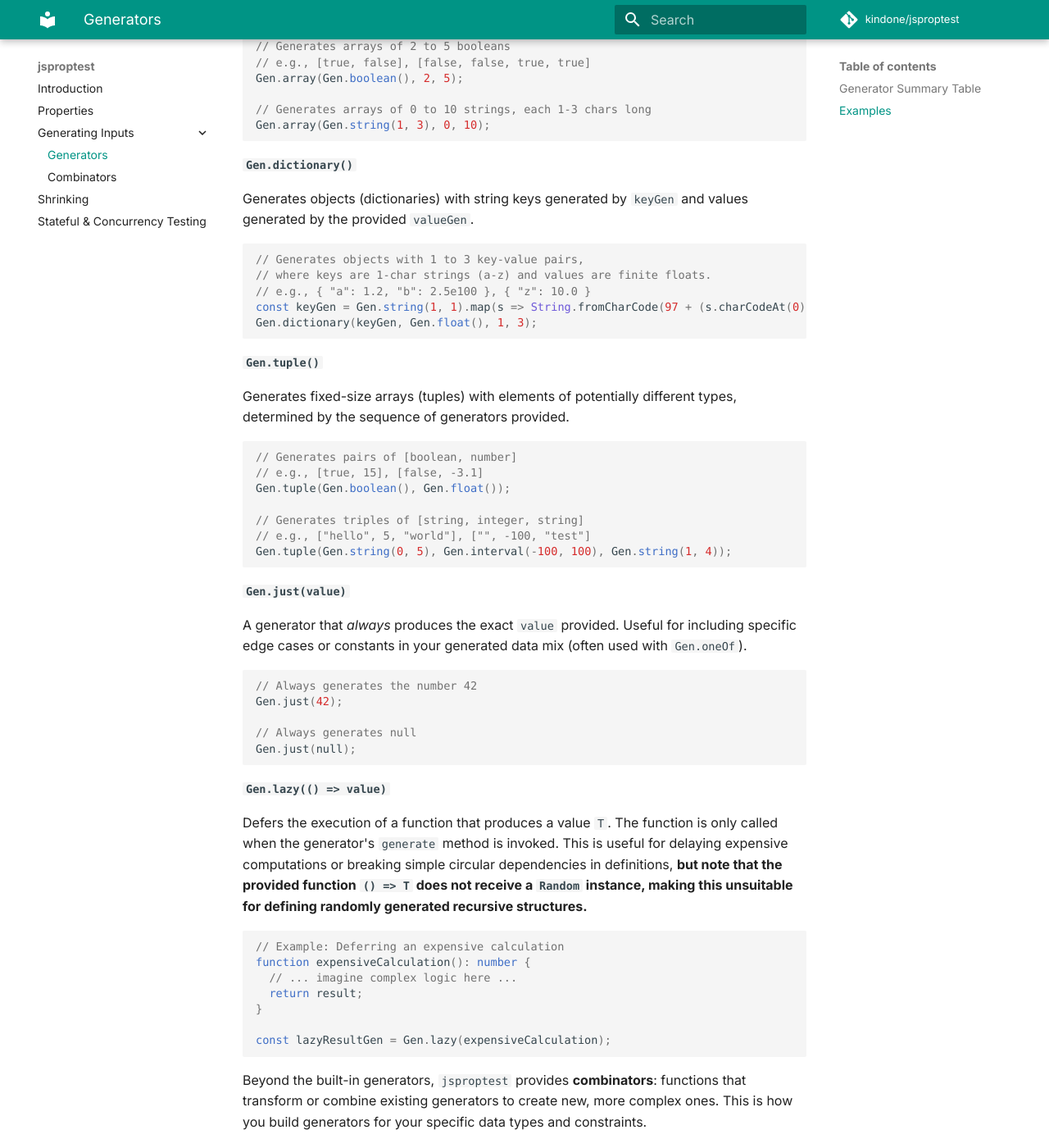
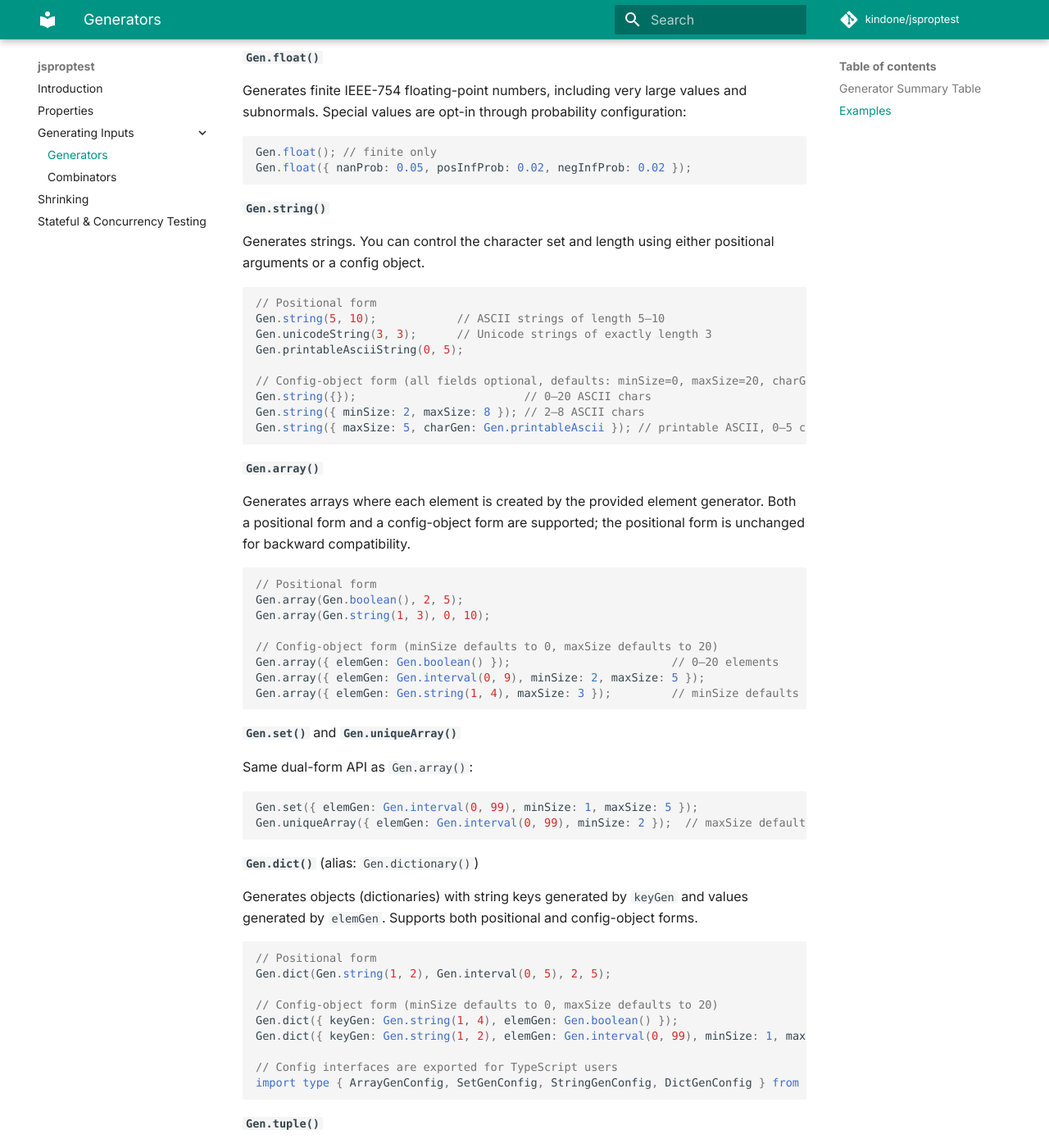
Before and after one commit to kindone/jsproptest, an MkDocs documentation site: the page built from docs/generators.md, in a window 1280 px wide and 1400 px high, scrolled down 2824 px. Shown: the whole window at 82% size. Built offline with MkDocs 1.6.1 and Material for MkDocs 9.7.7, drawn with Linux system fonts in a browser that asks for light colours; some web fonts are replaced; comment, search, counter and statistics services are not loaded; some of the changed text lies outside the part shown.

Commit message:
docs: update TODO and generators.md for config-object overloads
- Move two completed items (float nan/inf config, maxDurationMs) from
  Open to Completed in TODO.md
- Add completed entry for container/string/dict/set config-object overloads
  (ArrayGenConfig, SetGenConfig, StringGenConfig, DictGenConfig)
- docs/generators.md: expand summary table to show both positional and
  config-object forms for array/uniqueArray/set/string/dict; add
  config-object usage examples in the Examples section

Co-Authored-By: Claude Sonnet 4.6 <noreply@anthropic.com>

````diff
--- a/docs/generators.md
+++ b/docs/generators.md
@@ -19,10 +19,16 @@ Generators are the foundation of property-based testing in `jsproptest`. They ar
 | `Gen.unicodeString(...)`  | Generates strings containing Unicode chars.                     | `minLength` (def: 0), `maxLength` (def: 10)        | `Gen.unicodeString(1, 8)`                             |
 | `Gen.printableAsciiString(...)` | Generates strings containing only printable ASCII chars.  | `minLength` (def: 0), `maxLength` (def: 10)        | `Gen.printableAsciiString(5, 5)`                      |
 | **Containers**            |                                                                 |                                                    |                                                       |
-| `Gen.array(elem, minL, maxL)` | Generates arrays with elements from `elem`.                   | `elementGen`, `minLength` (def: 0), `maxLength` (def: 10) | `Gen.array(Gen.boolean(), 2, 4)`                      |
-| `Gen.uniqueArray(elem, minL, maxL)` | Generates arrays with unique elements from `elem`.    | `elementGen`, `minLength` (def: 0), `maxLength` (def: 10) | `Gen.uniqueArray(Gen.interval(1, 10), 3, 3)`          |
-| `Gen.set(elem, minS, maxS)`   | Generates `Set` objects with elements from `elem`.            | `elementGen`, `minSize` (def: 0), `maxSize` (def: 10)   | `Gen.set(Gen.interval(1, 3), 1, 3)`                   |
-| `Gen.dictionary(keyGen, valGen, minS, maxS)` | Generates objects with keys from `keyGen` and values from `valGen`. | `keyGen`, `valueGen`, `minSize` (def: 0), `maxSize` (def: 10)   | `Gen.dictionary(Gen.string(1, 2), Gen.interval(0, 5), 2, 5)` |
+| `Gen.array(elem, minL, maxL)` | Generates arrays with elements from `elem` (positional form). | `elementGen`, `minLength` (def: 0), `maxLength` (def: 20) | `Gen.array(Gen.boolean(), 2, 4)`                      |
+| `Gen.array({ elemGen, minSize?, maxSize? })` | Config-object form of `Gen.array`.              | `ArrayGenConfig<T>`                                | `Gen.array({ elemGen: Gen.interval(0, 9), maxSize: 5 })` |
+| `Gen.uniqueArray(elem, minL, maxL)` | Generates sorted arrays with unique elements (positional). | `elementGen`, `minLength` (def: 0), `maxLength` (def: 20) | `Gen.uniqueArray(Gen.interval(1, 10), 3, 3)`          |
+| `Gen.uniqueArray({ elemGen, minSize?, maxSize? })` | Config-object form of `Gen.uniqueArray`.    | `ArrayGenConfig<T>`                                | `Gen.uniqueArray({ elemGen: Gen.interval(0, 99), minSize: 2 })` |
+| `Gen.set(elem, minS, maxS)`   | Generates `Set` objects (positional form).                | `elementGen`, `minSize` (def: 0), `maxSize` (def: 20)   | `Gen.set(Gen.interval(1, 3), 1, 3)`                   |
+| `Gen.set({ elemGen, minSize?, maxSize? })` | Config-object form of `Gen.set`.                  | `SetGenConfig<T>`                                  | `Gen.set({ elemGen: Gen.interval(0, 99), maxSize: 5 })` |
+| `Gen.string(minL, maxL, charGen?)` | Generates strings (positional form, defaults to ASCII).  | `minLength` (def: 0), `maxLength` (def: 20), `charGen?` | `Gen.string(0, 5)`                                    |
+| `Gen.string({ minSize?, maxSize?, charGen? })` | Config-object form of `Gen.string`.             | `StringGenConfig`                                  | `Gen.string({ minSize: 2, maxSize: 8 })`              |
+| `Gen.dict(keyGen, valGen, minS, maxS)` | Generates objects (positional form, alias `Gen.dictionary`). | `keyGen`, `elemGen`, `minSize` (def: 0), `maxSize` (def: 20) | `Gen.dict(Gen.string(1, 2), Gen.interval(0, 5), 2, 5)` |
+| `Gen.dict({ keyGen, elemGen, minSize?, maxSize? })` | Config-object form of `Gen.dict`.              | `DictGenConfig<T>`                                 | `Gen.dict({ keyGen: Gen.string(1,4), elemGen: Gen.boolean() })` |
 | `Gen.tuple(...gens)`      | Generates fixed-size arrays (tuples) from `gens`.             | `...elementGens`                                   | `Gen.tuple(Gen.number(), Gen.string())`             |
 | **Special**               |                                                                 |                                                    |                                                       |
 | `Gen.just(value)`         | Always generates the provided `value`.                          | `value`                                            | `Gen.just(null)`                                      |
@@ -45,42 +51,58 @@ Gen.float({ nanProb: 0.05, posInfProb: 0.02, negInfProb: 0.02 });
 
 **`Gen.string()`**
 
-Generates strings. You can control the character set and length.
+Generates strings. You can control the character set and length using either positional arguments or a config object.
 
 ```typescript
-// Generates ASCII strings of length 5 to 10
-Gen.string(5, 10); // Default character set is printable ASCII
+// Positional form
+Gen.string(5, 10);            // ASCII strings of length 5–10
+Gen.unicodeString(3, 3);      // Unicode strings of exactly length 3
+Gen.printableAsciiString(0, 5);
 
-// Generates Unicode strings of exactly length 3
-Gen.unicodeString(3, 3);
-
-// Generates printable ASCII strings of length 0 to 5
-Gen.printableAsciiString(0, 5);
+// Config-object form (all fields optional, defaults: minSize=0, maxSize=20, charGen=ASCII)
+Gen.string({});                         // 0–20 ASCII chars
+Gen.string({ minSize: 2, maxSize: 8 }); // 2–8 ASCII chars
+Gen.string({ maxSize: 5, charGen: Gen.printableAscii }); // printable ASCII, 0–5 chars
 ```
 
 **`Gen.array()`**
 
-Generates arrays where each element is created by the provided element generator.
+Generates arrays where each element is created by the provided element generator. Both a positional form and a config-object form are supported; the positional form is unchanged for backward compatibility.
 
 ```typescript
-// Generates arrays of 2 to 5 booleans
-// e.g., [true, false], [false, false, true, true]
+// Positional form
 Gen.array(Gen.boolean(), 2, 5);
+Gen.array(Gen.string(1, 3), 0, 10);
 
-// Generates arrays of 0 to 10 strings, each 1-3 chars long
-Gen.array(Gen.string(1, 3), 0, 10);
+// Config-object form (minSize defaults to 0, maxSize defaults to 20)
+Gen.array({ elemGen: Gen.boolean() });                        // 0–20 elements
+Gen.array({ elemGen: Gen.interval(0, 9), minSize: 2, maxSize: 5 });
+Gen.array({ elemGen: Gen.string(1, 4), maxSize: 3 });         // minSize defaults to 0
 ```
 
-**`Gen.dictionary()`**
+**`Gen.set()`** and **`Gen.uniqueArray()`**
 
-Generates objects (dictionaries) with string keys generated by `keyGen` and values generated by the provided `valueGen`.
+Same dual-form API as `Gen.array()`:
 
 ```typescript
-// Generates objects with 1 to 3 key-value pairs,
-// where keys are 1-char strings (a-z) and values are finite floats.
-// e.g., { "a": 1.2, "b": 2.5e100 }, { "z": 10.0 }
-const keyGen = Gen.string(1, 1).map(s => String.fromCharCode(97 + (s.charCodeAt(0) % 26))) // Generate a-z keys
-Gen.dictionary(keyGen, Gen.float(), 1, 3);
+Gen.set({ elemGen: Gen.interval(0, 99), minSize: 1, maxSize: 5 });
+Gen.uniqueArray({ elemGen: Gen.interval(0, 99), minSize: 2 });  // maxSize defaults to 20
+```
+
+**`Gen.dict()`** (alias: `Gen.dictionary()`)
+
+Generates objects (dictionaries) with string keys generated by `keyGen` and values generated by `elemGen`. Supports both positional and config-object forms.
+
+```typescript
+// Positional form
+Gen.dict(Gen.string(1, 2), Gen.interval(0, 5), 2, 5);
+
+// Config-object form (minSize defaults to 0, maxSize defaults to 20)
+Gen.dict({ keyGen: Gen.string(1, 4), elemGen: Gen.boolean() });
+Gen.dict({ keyGen: Gen.string(1, 2), elemGen: Gen.interval(0, 99), minSize: 1, maxSize: 5 });
+
+// Config interfaces are exported for TypeScript users
+import type { ArrayGenConfig, SetGenConfig, StringGenConfig, DictGenConfig } from 'jsproptest';
 ```
 
 **`Gen.tuple()`**
````
Also changed, not shown: TODO.md (+3 -13 lines).
